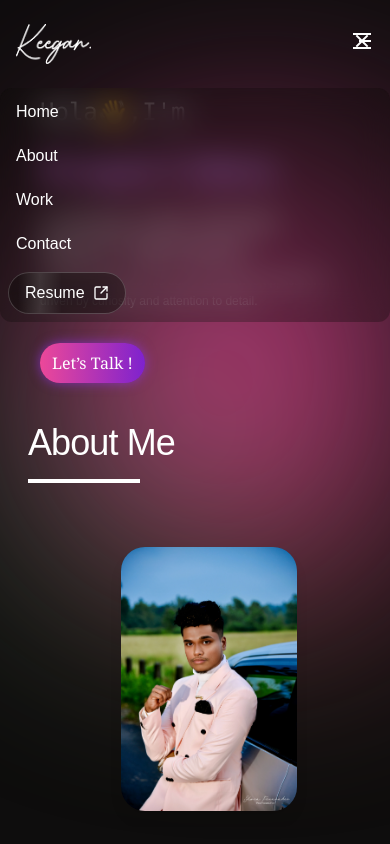
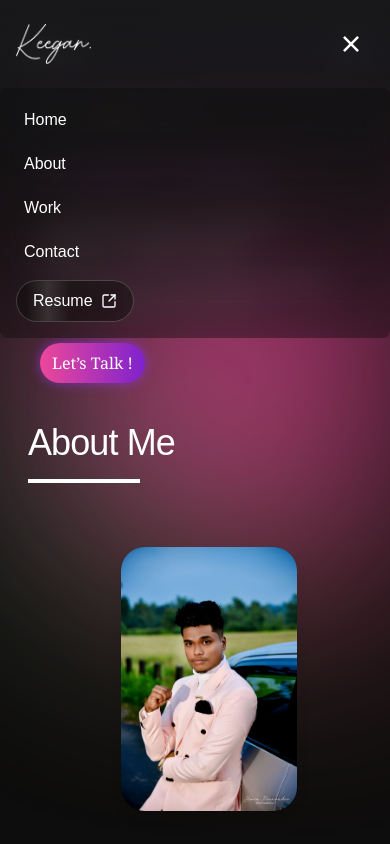
Before and after one commit to Keegan-20/Keegan-Portfolio-V1.0, a React (Vite) app: page / in a window 390 px wide. Both pictures are taken after a click on the button 362 px from the left and 40 px from the top of the page. Shown: the top 844 px of the page. Built offline with nearby package versions, Linux system fonts and the light colour scheme; a web font is replaced by a local one.

Commit message:
fix: Mobile navigation menu icon issue fixed

```diff
--- a/src/components/Navbar.jsx
+++ b/src/components/Navbar.jsx
@@ -7,21 +7,21 @@ import { RiCloseFill, RiMenu3Fill } from "@remixicon/react";
 const Navbar = () => {
   const [menuOpen, setMenuOpen] = useState(false);
 
+  const toggleMenu = () => {
+    setMenuOpen((prev) => !prev);
+  };
+
   const handleLinkClick = () => {
     setMenuOpen(false);
   };
 
   return (
-    <nav className="fixed top-0 left-0 w-full z-50">
-      <div className="flex items-center justify-between max-w-7xl mx-auto p-4 ">
+    <nav className="fixed top-0 left-0 w-full z-50 md:bg-none bg-gradient-to-b from-zinc-900 to-zinc-900/10 backdrop-blur-lg md:backdrop-blur-0">
+      <div className="flex items-center justify-between max-w-7xl mx-auto p-4">
         {/* Logo */}
         <h1>
           <a href="/">
-            <img
-              src={Logo}
-              alt="Logo"
-              className="h-10 md:h-14  my-2"
-            />
+            <img src={Logo} alt="Logo" className="h-10 md:h-14 my-2" />
           </a>
         </h1>
 
@@ -31,62 +31,31 @@ const Navbar = () => {
             <a
               href={link.href}
               key={index}
-              className="text-white relative transition duration-300
-              border-t-2 border-transparent
-              px-2 py-1
-              hover:border-white
-              hover:rounded-b-lg
-              hover:outline-none
-              hover:shadow-[0_0_15px_rgba(255,255,255,0.3)]
-              hover:after:content-['']
-              hover:after:absolute
-              hover:after:inset-0
-              hover:after:border-t-2
-              hover:after:border-white
-              hover:after:animate-pulse
-              hover:after:rounded-b-lg"
+              className="text-white relative transition duration-300 border-t-2 border-transparent px-2 py-1 hover:border-white hover:rounded-b-lg hover:outline-none hover:shadow-[0_0_15px_rgba(255,255,255,0.3)]"
             >
               {link.label}
             </a>
           ))}
         </div>
 
-        {/* Hamburger Menu - Right (Mobile Only) */}
-        <div className="md:hidden ml-auto">
-  <button
-    onClick={() => setMenuOpen(!menuOpen)}
-    className="text-white focus:outline-none"
-    aria-label={menuOpen ? "Close menu" : "Open menu"}
-  >
-
-    {menuOpen && <RiCloseFill className="w-6 h-6" />}
-    {!menuOpen && <RiMenu3Fill className="w-6 h-6" />}
-
-  </button>
-</div>
-        <a
-          href="https://drive.google.com/file/d/1CrwFxRq-0yIdwdDPtaJD7aijEfwxcB3N/view"
-          target="_blank"
+        {/* Hamburger Menu Button */}
+        <button
+          className="md:hidden flex items-center justify-center text-white p-2 rounded focus:outline-none"
+          onClick={toggleMenu}
+          aria-label="Toggle Menu"
         >
-          <button className="hidden group relative md:inline-flex items-center justify-center overflow-hidden rounded-full bg-stone-950/30 backdrop-blur-lg px-5 py-2 text-base text-white transition-all duration-300 ease-in-out hover:scale-110 hover:shadow-xl hover:shadow-stone-600/50 border border-white/20 space-x-2">
-            <span>Resume</span>
-            <SquareArrowOutUpRight className="ml-1 size-4" />
-
-            <div className="absolute inset-0 flex h-full w-full justify-center">
-              <div className="relative h-full w-[40%] bg-gradient-to-r from-transparent via-white/40 to-transparent animate-shimmerElegant"></div>
-            </div>
-          </button>
-        </a>
+          {menuOpen ? <RiCloseFill size={30} /> : <RiMenu3Fill size={30} />}
+        </button>
       </div>
 
       {/* Mobile Links */}
       {menuOpen && (
-        <div className="md:hidden p-2  bg-stone-950/30 backdrop-blur-lg rounded-xl flex flex-col space-y-3 max-w-6xl mx-auto">
+        <div className="md:hidden p-4 bg-stone-950/30 backdrop-blur-lg rounded-lg flex flex-col space-y-3 max-w-6xl mx-auto">
           {LINKS.map((link, index) => (
             <a
               href={link.href}
               key={index}
-              className="text-white  px-2 py-1  hover:text-pink-700 hover:font-bold transition duration-300"
+              className="text-white px-2 py-1 hover:text-pink-700 hover:font-bold transition duration-300"
               onClick={handleLinkClick}
             >
               {link.label}
@@ -99,8 +68,6 @@ const Navbar = () => {
             <button className="group relative flex items-center justify-center overflow-hidden rounded-full bg-stone-950/30 backdrop-blur-lg px-4 py-2 text-base text-white transition-all duration-300 ease-in-out hover:scale-105 hover:shadow-lg hover:shadow-stone-600/50 border border-white/20 space-x-2">
               <span>Resume</span>
               <SquareArrowOutUpRight className="ml-1 w-4 h-4 md:w-5 md:h-5" />
-
-              {/* Shimmer Effect */}
               <div className="absolute inset-0 flex h-full w-full justify-center">
                 <div className="relative h-full w-[40%] bg-gradient-to-r from-transparent via-white/40 to-transparent animate-shimmerElegant"></div>
               </div>
```
